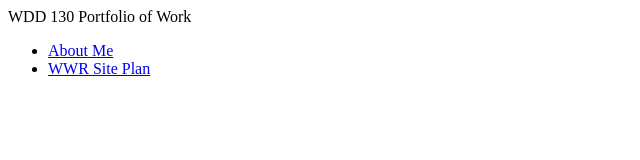
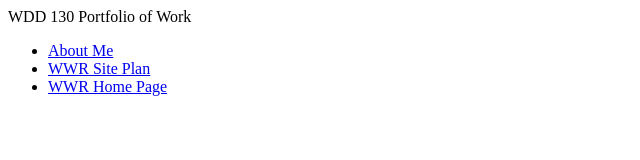
Before and after one commit to Msanofsky/wdd130, a plain HTML site: page index.html in a window 1280 px wide. Shown: the whole page, without its empty margins (0-640 px from the left). Drawn offline with Linux system fonts and the light colour scheme.

Commit message:
Class home page with link to WWR site home page

```diff
--- a/index.html
+++ b/index.html
@@ -15,6 +15,7 @@
       <ul>
         <li><a href="aboutme/index.html">About Me</a></li>
         <li><a href="wwr/site-plan-rafting.html">WWR Site Plan</a></li>
+        <li><a href="wwr/index.html">WWR Home Page</a></li>
       </ul>
     </main>
   </body>
```
